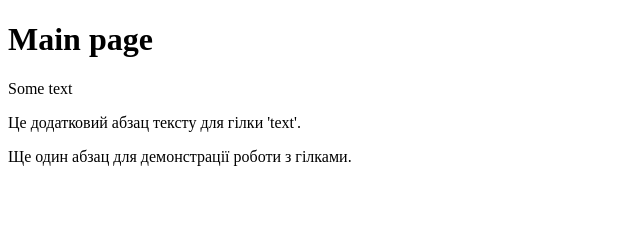
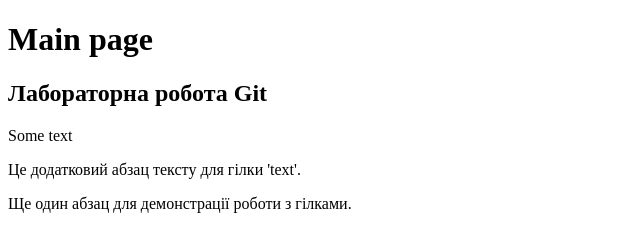
Before and after one commit to artem2510/RRPS02, a plain HTML site: page index.html in a window 1280 px wide. Shown: the whole page, without its empty margins (0-640 px from the left). Drawn offline with Linux system fonts and the light colour scheme.

Commit message:
Add H2 subtitle in text branch

```diff
--- a/index.html
+++ b/index.html
@@ -6,6 +6,7 @@
 </head>
 <body>
     <h1>Main page</h1>
+    <h2>Лабораторна робота Git</h2>
     <p>Some text</p>
     <p>Це додатковий абзац тексту для гілки 'text'.</p>
     <p>Ще один абзац для демонстрації роботи з гілками.</p>
```
